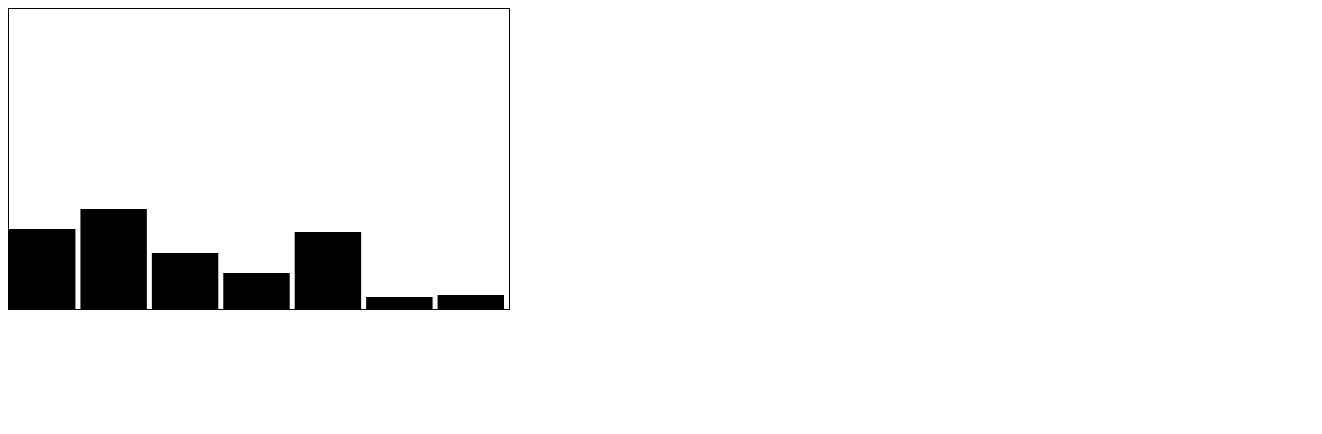
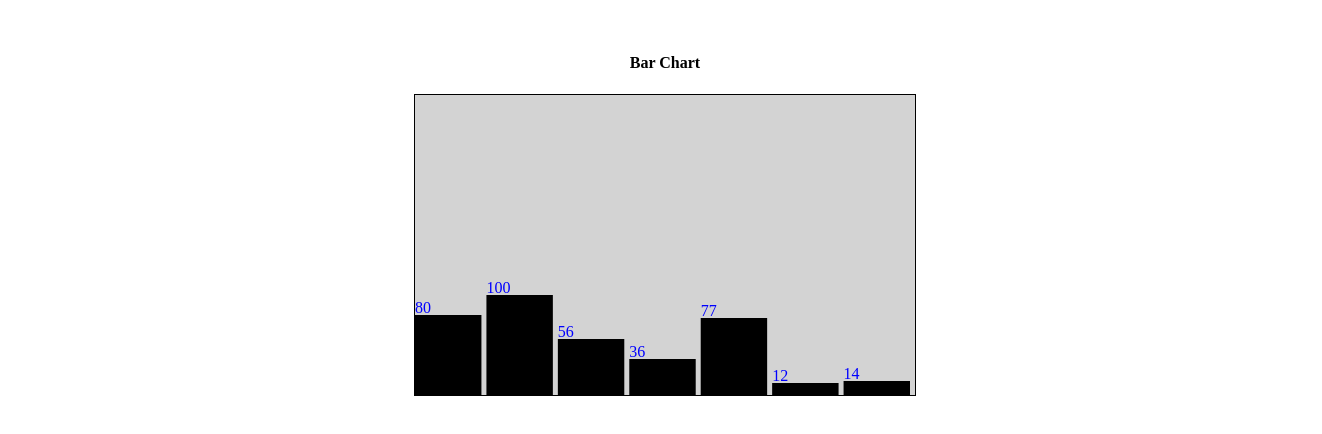
Before and after one commit to curtisyungen/d3-analytics, a plain HTML site: page index.html in a window 1280 px wide. Shown: the whole page, 1322 px wide, since content can reach past the window. Drawn offline with nearby package versions, Linux system fonts and the light colour scheme.

Commit message:
Add files via upload

```diff
--- a/index.css
+++ b/index.css
@@ -1,4 +1,11 @@
 .bar-chart {
+    background: lightgray;
     border: 1px solid black;
     color: black;
 }
+
+.container {
+    padding: 25px;
+    text-align: center;
+    width: 100%;
+}
--- a/index.html
+++ b/index.html
@@ -7,7 +7,10 @@
 </head>
 
 <body>
-    <svg class="bar-chart"></svg>
+    <div class="container">
+        <h4>Bar Chart</h4>
+        <svg class="bar-chart"></svg>
+    </div>
 
     <script src="https://d3js.org/d3.v5.min.js"></script>
     <script src="index.js"></script>
--- a/index.js
+++ b/index.js
@@ -3,10 +3,12 @@ let dataset = [80, 100, 56, 36, 77, 12, 14];
 let svgWidth = 500, svgHeight = 300, barPadding = 5;
 let barWidth = (svgWidth / dataset.length);
 
+// Set dimensions for chart
 let svg = d3.select("svg")
     .attr("width", svgWidth)
     .attr("height", svgHeight);
 
+// Add data to bar chart
 let barChart = svg.selectAll("rect")
     .data(dataset)
     .enter()
@@ -22,3 +24,19 @@ let barChart = svg.selectAll("rect")
         let translate = [barWidth * i, 0];
         return "translate(" + translate + ")";
     });
+
+// Add data labels to bar chart
+let text = svg.selectAll("text")
+    .data(dataset)
+    .enter()
+    .append("text")
+    .text(function(d) {
+        return d;
+    })
+    .attr("y", function(d, i) {
+        return svgHeight - d - 2;
+    })
+    .attr("x", function(d, i) {
+        return barWidth * i;
+    })
+    .attr("fill", "blue");
```
